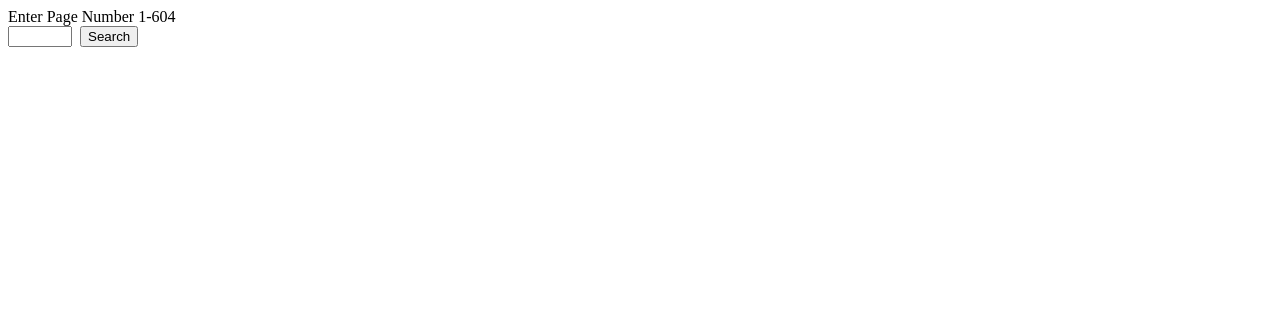
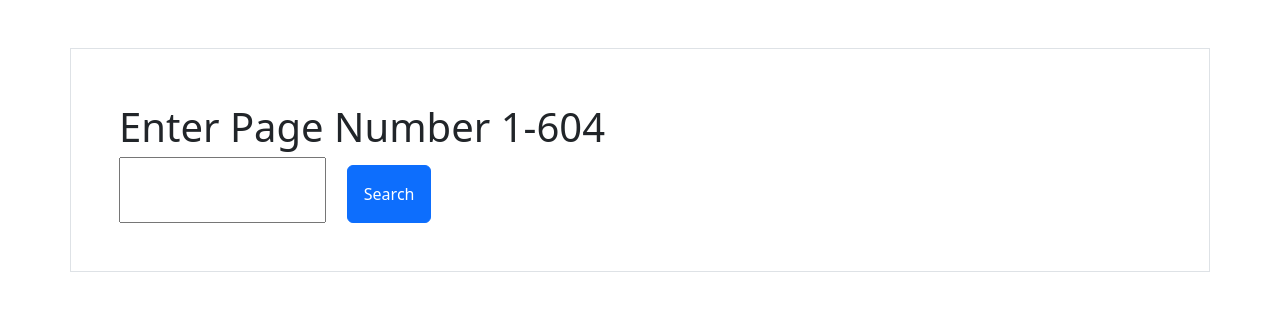
Before and after one commit to asalamatov/nodejs, a website: page QuranPageSearch/index.html in a window 1280 px wide. Drawn offline with nearby package versions, Linux system fonts and the light colour scheme.

Commit message:
added bootstrap

```diff
--- a/QuranPageSearch/app.js
+++ b/QuranPageSearch/app.js
@@ -10,7 +10,7 @@ app.get("/", (req, res)=> {
 
 app.post("/", (req, res)=> {
     pageNo = req.body.pageNumber;
-    https.get(`https://kuran.kz/images/medine750/${pageNo}.jpg`, () => res.send(`<img style="width: 70%" src ="https://kuran.kz/images/medine750/${pageNo}.jpg" >`))
+    https.get(`https://kuran.kz/images/medine750/${pageNo}.jpg`, () => res.send(` <link rel="stylesheet" href="https://cdn.jsdelivr.net/npm/bootstrap@5.2.3/dist/css/bootstrap.min.css"> <div class="bg-info"> <img class="rounded mx-auto my-auto m-1 d-block" style="width:800px" src ="https://kuran.kz/images/medine750/${pageNo}.jpg" ></div>`))
 
 });
 
--- a/QuranPageSearch/index.html
+++ b/QuranPageSearch/index.html
@@ -5,24 +5,29 @@
     <meta http-equiv="X-UA-Compatible" content="IE=edge">
     <meta name="viewport" content="width=device-width, initial-scale=1.0">
     <title>Quran Page Search</title>
+    <link rel="stylesheet" href="https://cdn.jsdelivr.net/npm/bootstrap@5.2.3/dist/css/bootstrap.min.css">
 </head>
 <body>
-    <!-- <form action="/" method="post" style="font-size: 40px;">   -->
-    <!-- <form action="" method="post" style="font-size: 40px;">  -->
-        <label for="pageInput">Enter Page Number 1-604</label><br>
-        <input id="pageInput" type="number" name="pageNumber" min="1" max="604">
-        <img id="pageImage" src="" alt="">
-        <button type="submit" id="getPage" >Search</button>
-    <!-- </form> -->
+    <div class="container mt-5 ml-50 border p-5">
+        <form action="/" method="post" style="font-size: 40px;">
+        <!-- <form action="" method="post" style="font-size: 40px;">  -->
+            <label for="pageInput">Enter Page Number 1-604</label><br>
+            <input class="" id="pageInput" type="number" name="pageNumber" min="1" max="604">
+            <img id="pageImage" src="" alt="">
+            <button class="p-3 btn btn-primary" type="submit" id="getPage" >Search</button>
+        </form>
+    </div>
 
     <script>
+        pageNo = document.querySelector('input').value;
+        const getPage = () => console.log(pageNo);
         document.getElementById('getPage').addEventListener("click", getPage);
-        pageNo = document.querySelector('input').value;
-        console.log(pageNo);
-        function getPage(){
-            fetch(`https://kuran.kz/images/medine750/${pageNo}.jpg`)
-            .then(image => document.getElementById('pageImage').src = image)
-        }
+
+
+        // function getPage(){
+        //     fetch(`https://kuran.kz/images/medine750/${pageNo}.jpg`)
+        //     .then(image => document.getElementById('pageImage').src = image)
+        // }
     </script>
 </body>
 </html>
```
